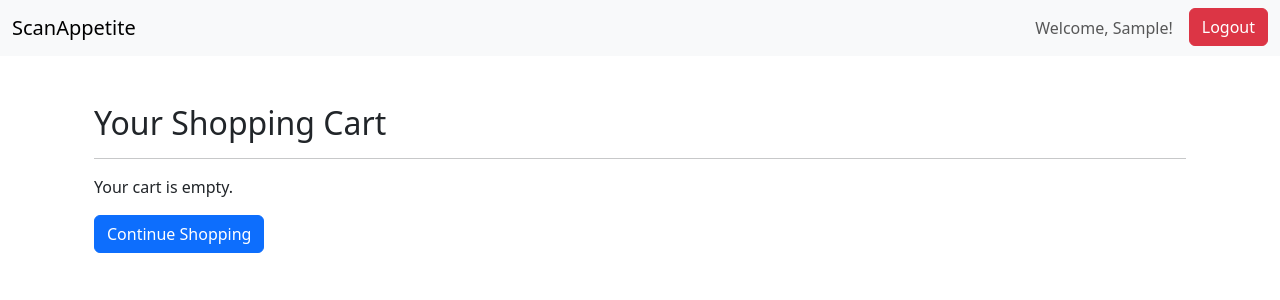
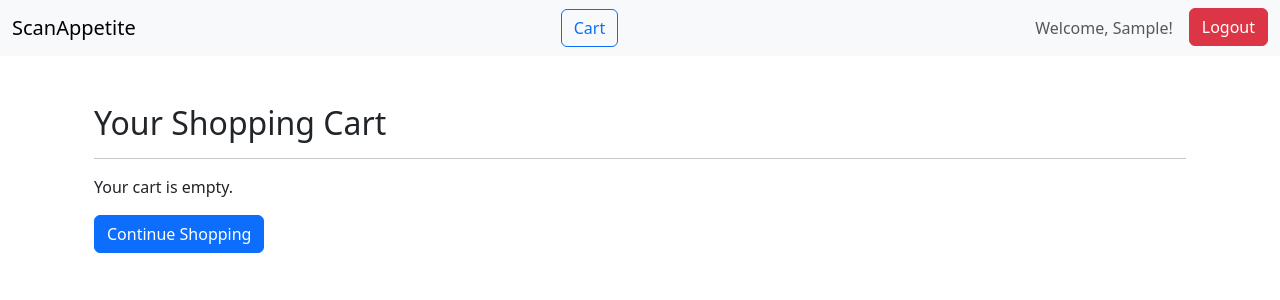
Before and after one commit to FazleRabbbiferdaus172/ScanAppetite, a Django app: page /cart/ in a window 1280 px wide. Shown: the top 300 px of the page. Run offline with Django 5.2, Linux system fonts and the light colour scheme; the visitor is signed in with stand-in values (Sample User, id 1); some libraries are stand-ins or nearby versions.

Commit message:
view cart is added to the base template

```diff
--- a/core/templates/core/base.html
+++ b/core/templates/core/base.html
@@ -12,6 +12,7 @@
     <nav class="navbar navbar-expand-lg navbar-light bg-light">
         <div class="container-fluid">
             <a class="navbar-brand" href="{% url 'homepage' %}">ScanAppetite</a>
+            <a href="{% url 'view_cart' %}" class="btn btn-outline-primary me-2">Cart</a>
             <div class="d-flex">
                 {% if user.is_authenticated %}
                     <span class="navbar-text me-3">
```
